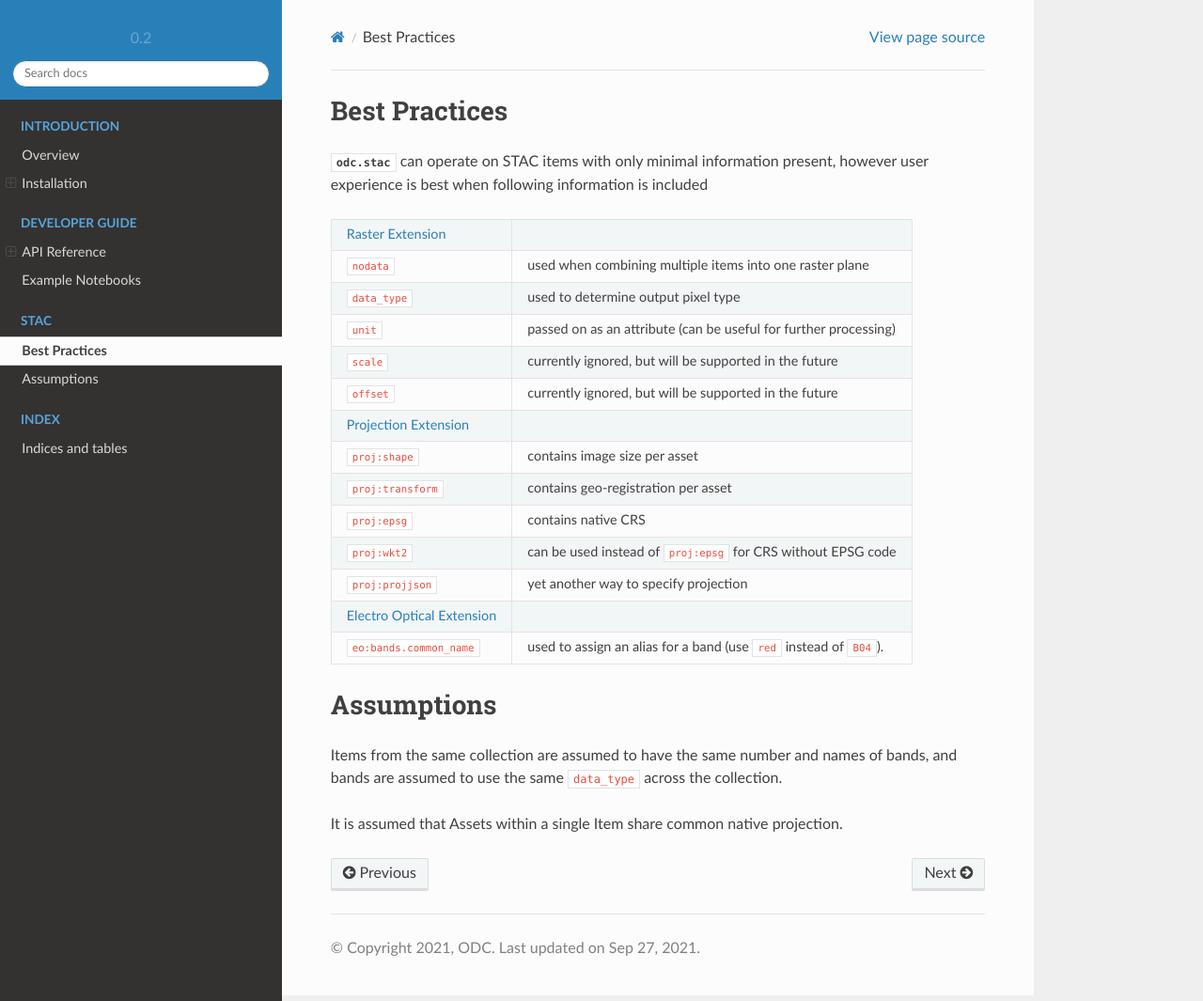
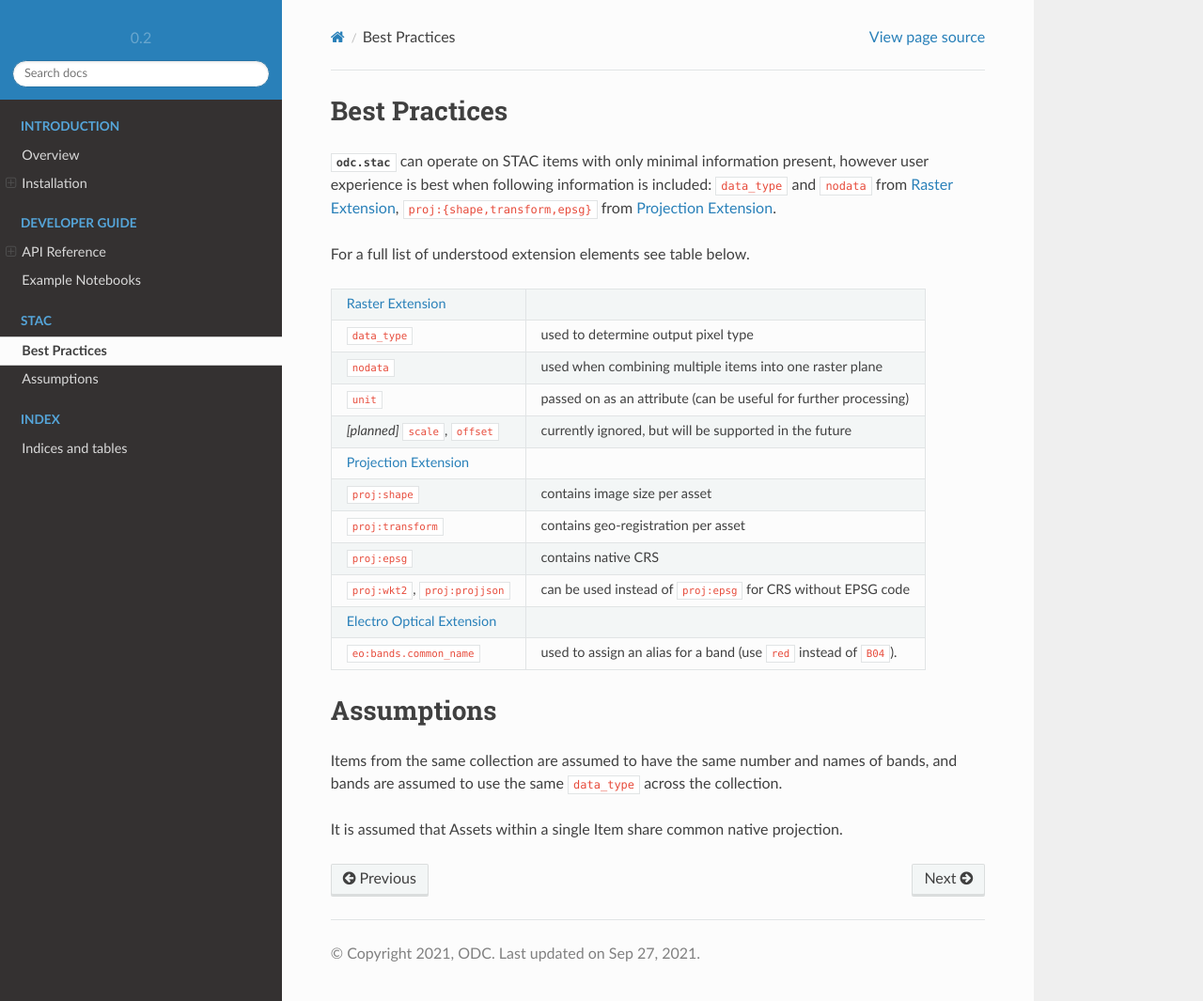
Before and after one commit to opendatacube/odc-stac, a Sphinx documentation site: the page built from docs/stac-best-practice.rst, in a window 1280 px wide and 1065 px high. Shown: the whole window at 94% size. Built offline with Sphinx 7.4.7 and the Read the Docs theme 2.0.0, drawn with Linux system fonts in a browser that asks for light colours; pages that are not in the unit, such as notebooks, are missing from menus.

Commit message:
PR feedback: highlight important vs good to have extensions

```diff
--- a/docs/stac-best-practice.rst
+++ b/docs/stac-best-practice.rst
@@ -2,22 +2,24 @@ Best Practices
 ##############
 
 :mod:`odc.stac` can operate on STAC items with only minimal information present,
-however user experience is best when following information is included
+however user experience is best when following information is included:
+``data_type`` and ``nodata`` from `Raster Extension`_, ``proj:{shape,transform,epsg}``
+from `Projection Extension`_.
+
+For a full list of understood extension elements see table below.
 
 .. list-table::
 
    * - `Raster Extension`_
      -
+   * - ``data_type``
+     - used to determine output pixel type
    * - ``nodata``
      - used when combining multiple items into one raster plane
-   * - ``data_type``
-     - used to determine output pixel type
    * - ``unit``
      - passed on as an attribute
        (can be useful for further processing)
-   * - ``scale``
-     - currently ignored, but will be supported in the future
-   * - ``offset``
+   * - *[planned]* ``scale``, ``offset``
      - currently ignored, but will be supported in the future
 
    * - `Projection Extension`_
@@ -28,11 +30,8 @@ however user experience is best when following information is included
      - contains geo-registration per asset
    * - ``proj:epsg``
      - contains native CRS
-   * - ``proj:wkt2``
+   * - ``proj:wkt2``, ``proj:projjson``
      - can be used instead of ``proj:epsg`` for CRS without EPSG code
-   * - ``proj:projjson``
-     - yet another way to specify projection
-
    * - `Electro Optical Extension`_
      -
    * - ``eo:bands.common_name``
```
